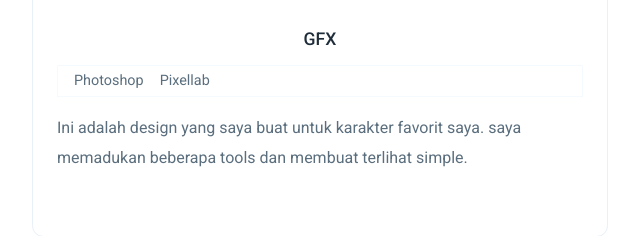
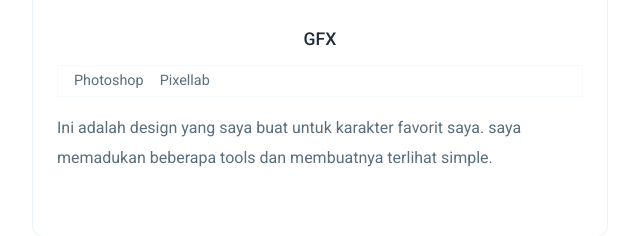
Before and after one commit to Arif-apple-r/my-portfolio, a plain HTML site: page index.html in a window 1280 px wide. Shown: the part 1318-1554 px from the top of the page, 8-648 px from the left. Drawn offline with Linux system fonts and the light colour scheme.

Commit message:
update file index

```diff
--- a/index.html
+++ b/index.html
@@ -72,7 +72,7 @@
                             <div>Pixellab</div>
                         </div>
 
-                        <p>Ini adalah design yang saya buat untuk karakter favorit saya. saya memadukan beberapa tools dan membuat terlihat simple.</p>
+                        <p>Ini adalah design yang saya buat untuk karakter favorit saya. saya memadukan beberapa tools dan membuatnya terlihat simple.</p>
                     </div>
                 </div>
 
```
